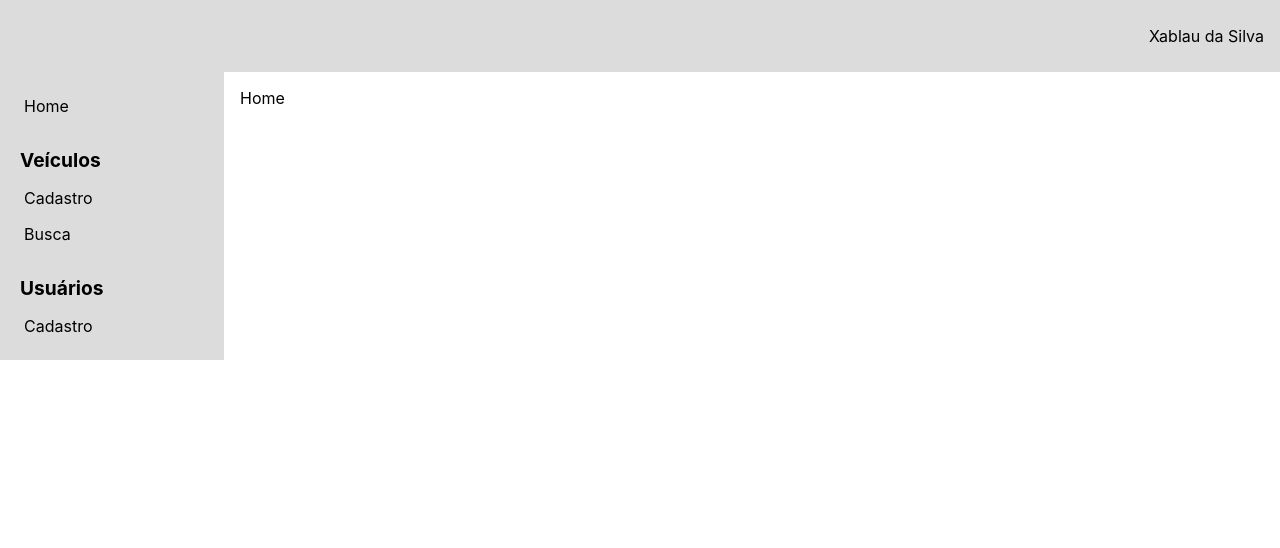
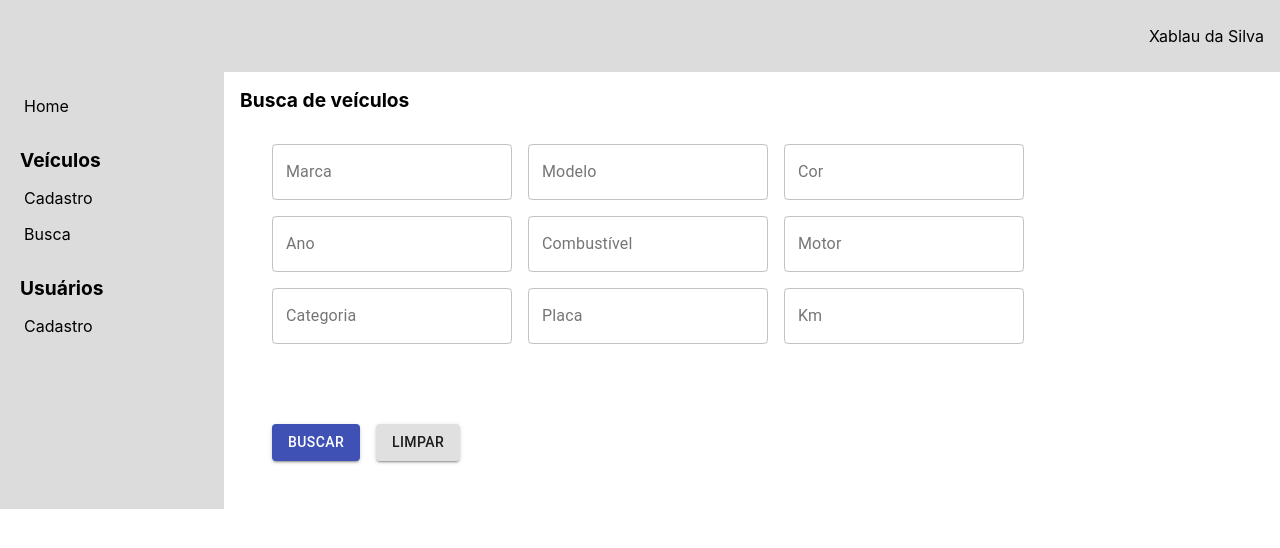
Before and after one commit to rafacarv004/rumo6k-fe, a React (Create React App) app: page /veiculos/busca in a window 1280 px wide. Before the commit this address led to /. Shown: the top 548 px of the page. Built offline with nearby package versions, Linux system fonts and the light colour scheme.

Commit message:
Inicio da implementação das buscas de carros no sistema

```diff
--- /dev/null
+++ b/src/loja/main/Busca.jsx
@@ -0,0 +1,122 @@
+import React, { Component } from 'react';
+import { Button, TextField, Backdrop, CircularProgress } from '@material-ui/core';
+import { buscarCarros } from './apis/carros';
+import './busca.css';
+
+class Busca extends Component {
+
+  constructor(props) {
+    super(props);
+
+    this.initialState = {
+      loading: false,
+      marca: "",
+      modelo: "",
+      cor: "",
+      ano: "",
+      combustivel: "",
+      motor: "",
+      categoria: "",
+      placa: "",
+      km: "",
+    }
+
+    this.state = { ...this.initialState };
+  }
+
+  handleInputChange = event => {
+
+    const { name, value } = event.target;
+
+    this.setState({ [name]: value });
+  }
+
+  handleClearButtonClick = () => {
+    this.clearFields();
+  }
+
+  clearFields = () => {
+    this.setState({
+      ...this.initialState
+    })
+  }
+
+  handleSearchButtonClick = () => {
+    this.runSearch();
+  }
+
+  runSearch = async () => {
+
+    try {
+      const { marca, modelo, cor, ano, combustivel, motor, categoria, placa, km } = this.state;
+
+      const filters = {}
+
+      if (marca) {
+        filters.marca = marca;
+      }
+      if (modelo) {
+        filters.modelo = modelo;
+      }
+      if (cor) {
+        filters.cor = cor;
+      }
+      if (ano) {
+        filters.ano = ano;
+      }
+      if (combustivel) {
+        filters.combustivel = combustivel;
+      }
+      if (categoria) {
+        filters.categoria = categoria;
+      }
+      if (placa) {
+        filters.placa = placa;
+      }
+      if (motor) {
+        filters.motor = motor;
+      }
+      if (km) {
+        filters.km = km;
+      }
+
+      this.setState({ loading: true });
+      const response = await buscarCarros(filters);
+    } catch (error) {
+
+    } finally {
+      this.setState({ loading: false });
+    }
+  }
+
+  render() {
+
+    const { marca, modelo, cor, ano, combustivel, motor, categoria, placa, km, loading } = this.state;
+
+    return (
+      <div className="busca-container">
+        <span className="title">Busca de veículos</span>
+        <div className="filter-area">
+          <TextField name="marca" className="input-md" label="Marca" variant="outlined" value={marca} onChange={this.handleInputChange} />
+          <TextField name="modelo" className="input-md" label="Modelo" variant="outlined" value={modelo} onChange={this.handleInputChange} />
+          <TextField name="cor" className="input-md" label="Cor" variant="outlined" value={cor} onChange={this.handleInputChange} />
+          <TextField name="ano" className="input-md" label="Ano" variant="outlined" value={ano} onChange={this.handleInputChange} />
+          <TextField name="combustivel" className="input-md" label="Combustível" variant="outlined" value={combustivel} onChange={this.handleInputChange} />
+          <TextField name="motor" className="input-md" label="Motor" variant="outlined" value={motor} onChange={this.handleInputChange} />
+          <TextField name="categoria" className="input-md" label="Categoria" variant="outlined" value={categoria} onChange={this.handleInputChange} />
+          <TextField name="placa" className="input-md" label="Placa" variant="outlined" value={placa} onChange={this.handleInputChange} />
+          <TextField name="km" className="input-md" label="Km" variant="outlined" value={km} onChange={this.handleInputChange} />
+        </div>
+        <div className="buttons-area">
+          <Button className="button" variant="contained" color="primary" onClick={this.handleSearchButtonClick}> Buscar </Button>
+          <Button className="button" variant="contained" onClick={this.handleClearButtonClick}> Limpar </Button>
+        </div>
+        <Backdrop className="backdrop" open={loading} >
+          <CircularProgress color="inherit" />
+        </Backdrop>
+      </div>
+    )
+  }
+}
+
+export default Busca;
--- a/src/loja/main/Cadastro.jsx
+++ b/src/loja/main/Cadastro.jsx
@@ -1,5 +1,5 @@
 import React, { Component } from 'react';
-import { Button, TextField } from '@material-ui/core';
+import { Button, TextField, Backdrop, CircularProgress } from '@material-ui/core';
 import { registrarCarro } from './apis/carros';
 import './cadastro.css';
 
@@ -9,7 +9,7 @@ class Cadastro extends Component {
     super(props);
 
     this.initialState = {
-      successMessage: null,
+      loading: false,
       marca: "",
       modelo: "",
       cor: "",
@@ -47,7 +47,8 @@ class Cadastro extends Component {
   }
 
   registerNewCar = async () => {
-    const { marca, modelo, cor, ano, combustivel, motor, categoria, placa, km, errors } = this.state;
+    try {
+    const { marca, modelo, cor, ano, combustivel, motor, categoria, placa, km } = this.state;
 
     const carroData = {
       marca,
@@ -97,6 +98,7 @@ class Cadastro extends Component {
       return;
     }
 
+    this.setState({loading: true});
     const response = await registrarCarro(carroData);
 
     if (!response.ok) {
@@ -104,14 +106,19 @@ class Cadastro extends Component {
       return;
     }
     alert("Cadastro realizado com sucesso!");
+    this.clearFields();
+    //const textResponse = await response.text();
 
-    const textResponse = await response.text();
-
-
+    } catch (error) {
+      console.log("Erro no cadastro de carros", error);
+      alert("Erro no cadastro do veículo");
+    } finally {
+      this.setState({loading: false});
+    }
   }
 
   render() {
-    const { marca, modelo, cor, ano, combustivel, motor, categoria, placa, km, errors } = this.state;
+    const { marca, modelo, cor, ano, combustivel, motor, categoria, placa, km, errors, loading } = this.state;
 
     return (
       <div className="cadastro-container">
@@ -137,6 +144,9 @@ class Cadastro extends Component {
           <Button className="button" variant="contained" color="primary" onClick={this.handleSubmitButtonClick}> Cadastrar </Button>
           <Button className="button" variant="contained" onClick={this.handleClearButtonClick}> Limpar </Button>
         </div>
+        <Backdrop className="backdrop" open={loading} >
+          <CircularProgress color="inherit" />
+        </Backdrop>
       </div>
     )
   }
--- a/src/loja/main/Loja.jsx
+++ b/src/loja/main/Loja.jsx
@@ -2,6 +2,7 @@ import React, { Component } from 'react';
 import { Switch, Route, Redirect, Link } from 'react-router-dom';
 import Home from './Home';
 import Cadastro from './Cadastro';
+import Busca from './Busca';
 import './loja.css';
 
 class Loja extends Component {
@@ -18,7 +19,6 @@ class Loja extends Component {
             <div className="topic">Veículos</div>
             <Link className="link" to="/veiculos/cadastro">Cadastro</Link>
             <Link className="link" to="/veiculos/busca">Busca</Link>
-
             <div className="topic">Usuários</div>
             <Link className="link" to="/usuarios/cadastro">Cadastro</Link>
           </div>
@@ -26,6 +26,7 @@ class Loja extends Component {
           <Switch>
             <Route exact path="/" component={Home} />
             <Route exact path="/veiculos/cadastro" component={Cadastro} />
+            <Route exact path="/veiculos/busca" component={Busca} />
             <Route render={() => <Redirect to="/"/>} />
           </Switch>
           </div>
--- a/src/loja/main/apis/carros.js
+++ b/src/loja/main/apis/carros.js
@@ -10,3 +10,29 @@ export const registrarCarro = async (params) => {
       body: JSON.stringify(params)
     });
 }
+
+export const buscarCarros = async (filters) => {
+  const params = getRequestParams(filters);
+
+  return await fetch(baseUrl + "/carros" + params, {
+      method: 'GET',
+      headers: new Headers({
+        'Content-Type': 'application/json',
+      }),
+    });
+}
+
+
+const getRequestParams = params => {
+  const keys = Object.keys(params);
+
+  if(keys.length === 0) {
+    return "";
+  }
+  let paramsStr = "?";
+  keys.forEach(key => {
+    paramsStr += key + "=" + params[key] + "&";
+  })
+
+  return paramsStr;
+}
--- /dev/null
+++ b/src/loja/main/busca.css
@@ -0,0 +1,44 @@
+.busca-container {
+  display: flex;
+  flex-direction: column;
+}
+
+.busca-container .title {
+  font-weight: bold;
+  color: black;
+  font-size: larger;
+}
+
+.busca-container .filter-area {
+  margin: 32px;
+}
+
+.busca-container .buttons-area {
+  margin: 32px;
+}
+
+.busca-container .input-sm {
+  margin-right: 16px;
+  margin-bottom: 16px;
+  width: 120px;
+}
+
+.busca-container .input-md {
+  margin-right: 16px;
+  margin-bottom: 16px;
+  width: 240px;
+}
+
+.busca-container .input-lg {
+  margin-right: 16px;
+  margin-bottom: 16px;
+  width: 360px;
+}
+
+.busca-container .button {
+  margin-right: 16px;
+}
+
+.busca-container .backdrop {
+  z-index: 1;
+}
--- a/src/loja/main/cadastro.css
+++ b/src/loja/main/cadastro.css
@@ -38,3 +38,7 @@
 .cadastro-container .button {
   margin-right: 16px;
 }
+
+.cadastro-container .backdrop {
+  z-index: 1;
+}
```
